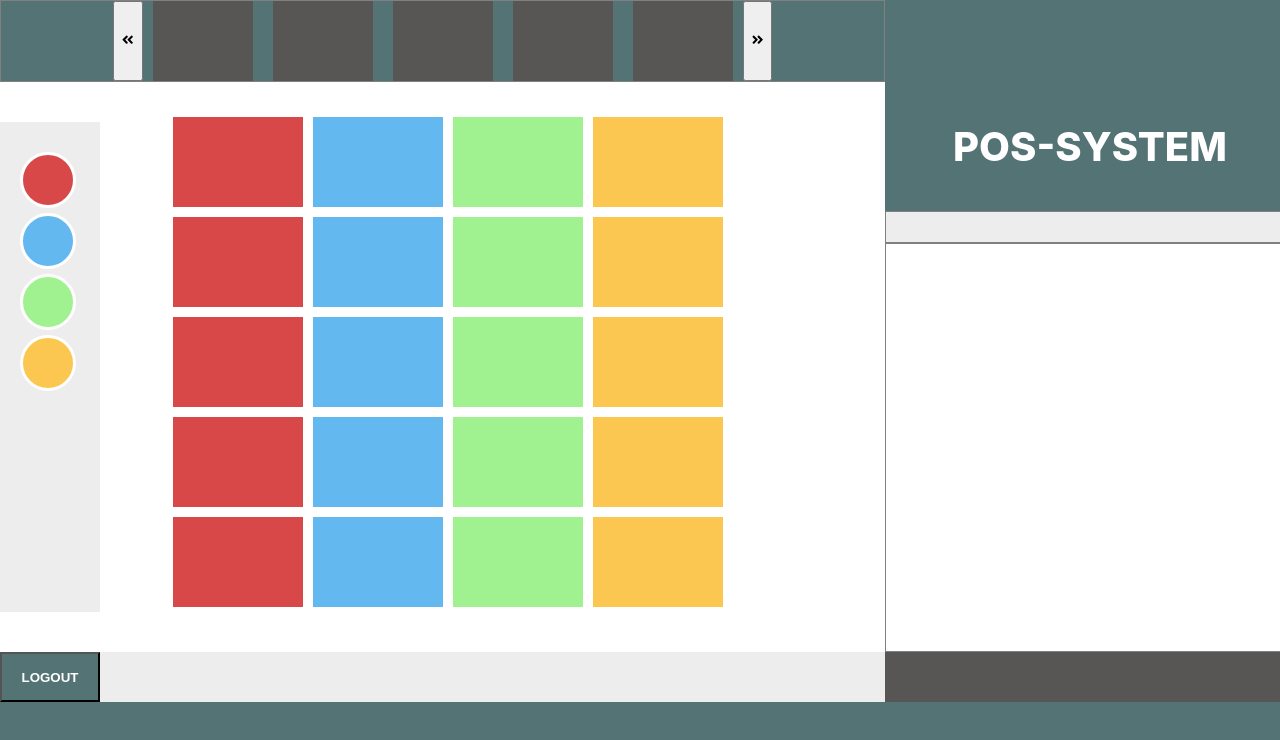
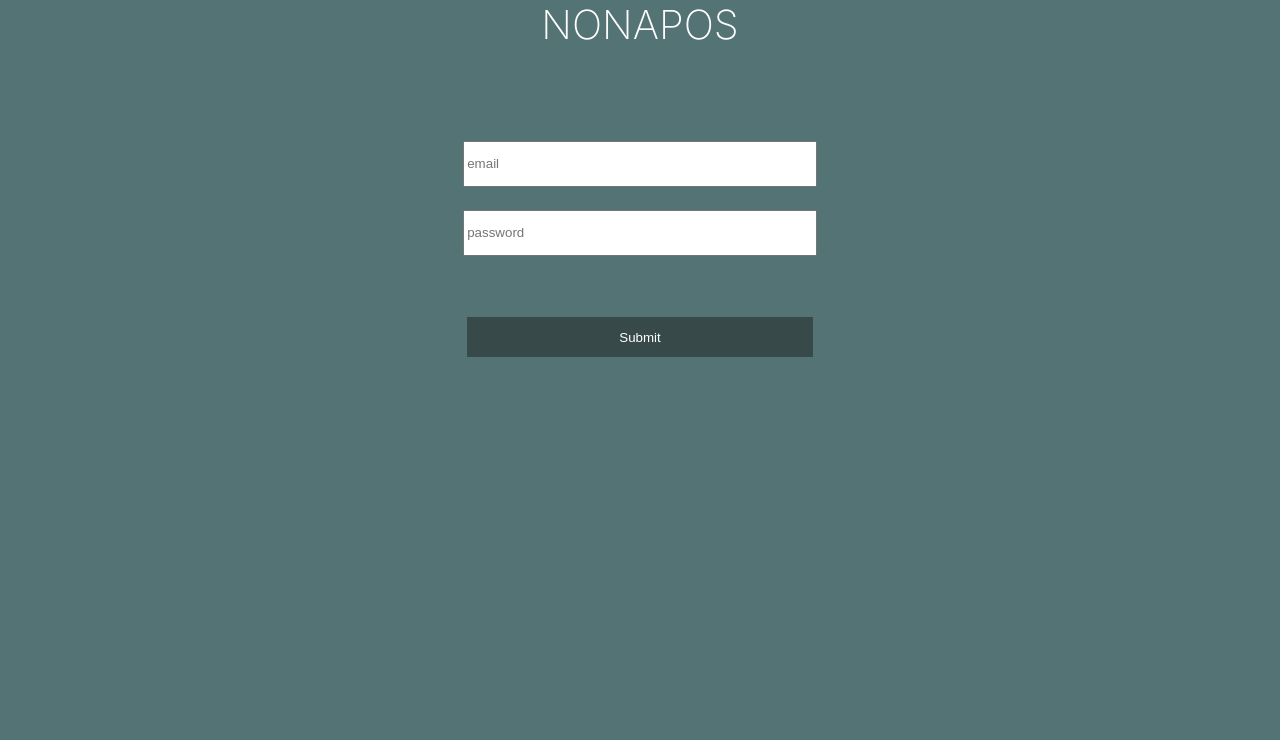
Before and after one commit to CurtBryan/nota-pos, a React (Create React App) app: page / in a window 1280 px wide. Shown: the top 740 px of the page. Built offline with nearby package versions, Linux system fonts and the light colour scheme; what redux-promise-middleware would draw is missing.

Commit message:
save changes

```diff
--- a/src/App.js
+++ b/src/App.js
@@ -1,14 +1,14 @@
 import React from 'react';
-import ServerView from './Components/ServerView/ServerView';
-// import Login from './Components/Login/Login';
+// import ServerView from './Components/ServerView/ServerView';
+import Login from './Components/Login/Login';
+// import Register from './Components/Register/Register';
 import './App.css';
 
 function App() {
   return (
     <div className="App">
-      <header className="App-header">
-       <ServerView />
-      </header>
+       < Login />
+
     </div>
   );
 }
--- a/src/Components/Login/Login.css
+++ b/src/Components/Login/Login.css
@@ -1,21 +1,41 @@
+
+
+.form {
+    width: 100vw;
+    height: 100vh;
+    background-color: #547374
+}
+
+.title {
+    text-align: center;
+    color: white;
+    font-size: 40px;
+    text-transform: uppercase;
+    font-weight: 200;
+    margin: 0;
+}
+
 .form div {
     display: flex;
     flex-direction: column;
     justify-content: center;
-    width: 500px;
-    height: 300px;
-    background-color: white;
-
+    align-items: center;
+    width: 60%;
+    height: 50%;
+    margin: 0 auto;
 }
 
 .form input {
-    width: 200px;
-    height: 40px;
-    margin-left: 30%;
+    width: 45%;
+    height: 10%;
+    margin-bottom: 3%;
 }
 
 .form button {
-    width: 200px;
-    margin-left: 30.5%;
+    width: 45%;
+    height: 10%;
     margin-top: 5%;
+    color: white;
+    border: none;
+    background-color: #38494A;
 }
--- a/src/Components/Login/Login.js
+++ b/src/Components/Login/Login.js
@@ -45,7 +45,9 @@ class Login extends Component {
 
     render(){
         return(
+            <div className="form-container">
                 <div className="form">
+                <p className= "title">NonaPOS</p>
                         <div>
                             <input
                             placeholder="email"
@@ -72,6 +74,7 @@ class Login extends Component {
                             <button onClick={this.loginAccount}>Submit</button>
                         </div>
                 </div>
+            </div>
         )
     }
 }
--- a/src/Components/Register/Register.css
+++ b/src/Components/Register/Register.css
@@ -1,25 +1,41 @@
 
+
+.form {
+    width: 100vw;
+    height: 100vh;
+    background-color: #547374
+}
+
+.title {
+    text-align: center;
+    color: white;
+    font-size: 40px;
+    text-transform: uppercase;
+    font-weight: 200;
+    margin: 0;
+}
 
 .form div {
     display: flex;
     flex-direction: column;
     justify-content: center;
-    width: 500px;
-    height: 300px;
-    background-color: purple;
+    align-items: center;
+    width: 60%;
+    height: 50%;
     margin: 0 auto;
-    margin-top: 100px;
-
 }
 
 .form input {
-    width: 200px;
-    height: 40px;
-    margin-left: 30%;
+    width: 45%;
+    height: 10%;
+    margin-bottom: 3%;
 }
 
 .form button {
-    width: 200px;
-    margin-left: 30.5%;
+    width: 45%;
+    height: 10%;
     margin-top: 5%;
+    color: white;
+    border: none;
+    background-color: #38494A;
 }
```
Also changed, not shown: src/Components/Register/Register.js (+4 -3 lines). Lines whose indentation alone changed are shown as unchanged.
